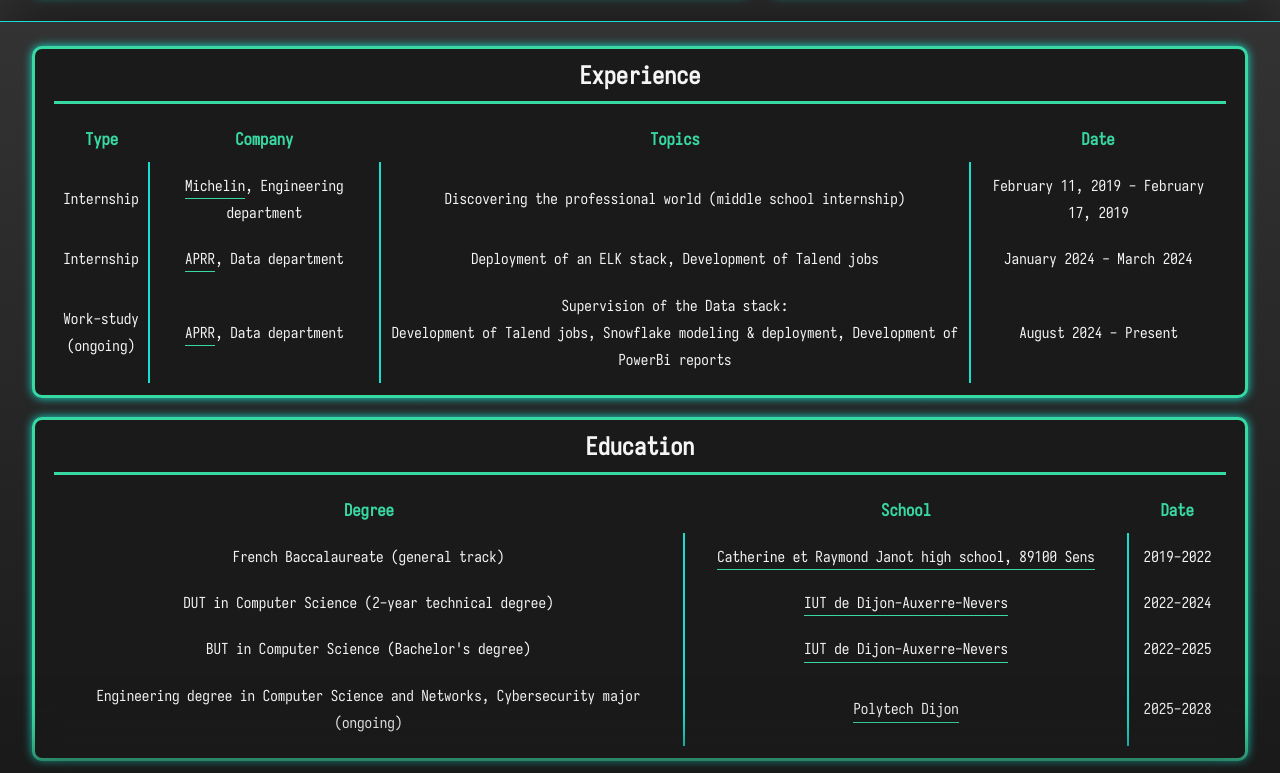
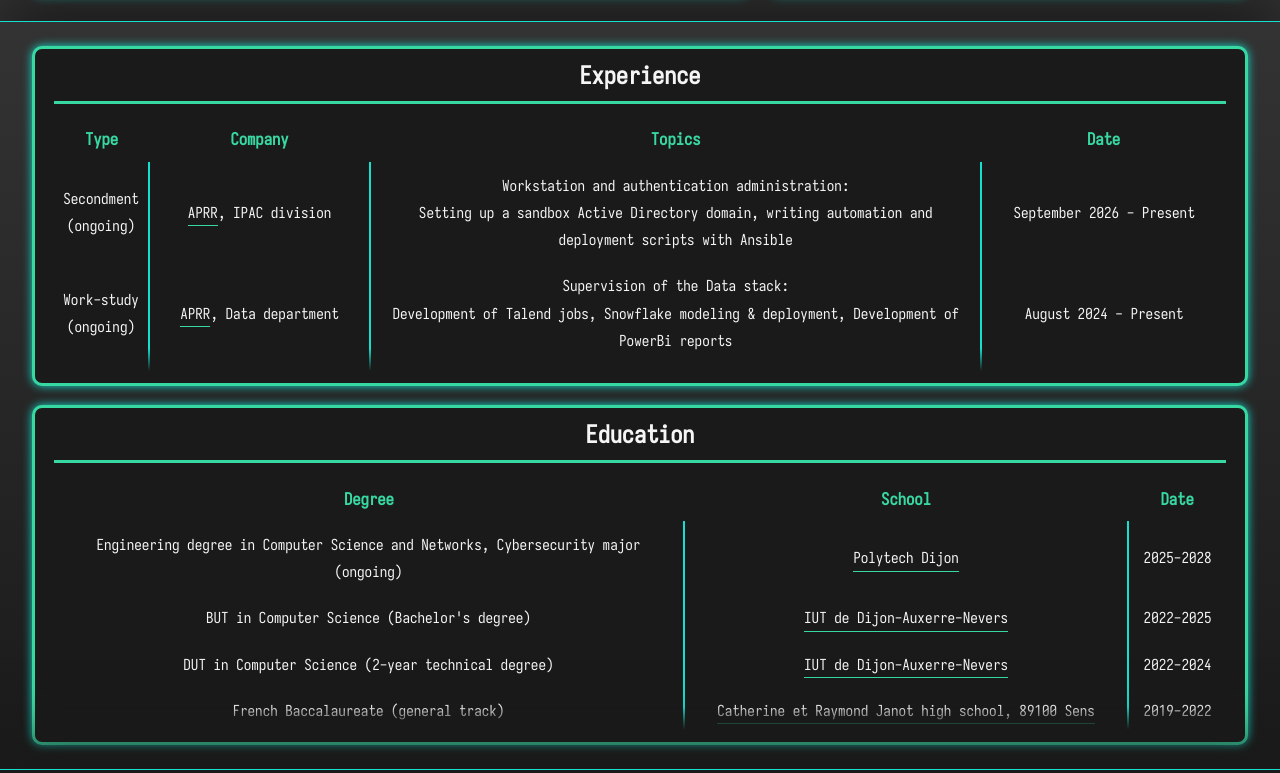
Before and after one commit to DeLimaM/DeLimaM.github.io, a plain HTML site: page index.html in a window 1280 px wide. Shown: the part 1527-2300 px from the top of the page. Drawn offline with Linux system fonts and the light colour scheme.

Commit message:
Add APRR secondment, newest first, scroll experience tables
- New experience row (secondment, IPAC division) with its translation
- Experience and education tables ordered from newest to oldest
- Experience section keeps the screen height: each table scrolls inside
  its cell, with a sticky header and a bottom fade

Co-Authored-By: Claude Opus 5.5 <noreply@anthropic.com>

```diff
--- a/index.html
+++ b/index.html
@@ -7,7 +7,8 @@
   <meta name="description"
     content="Site portfolio de Martin De Lima, élève ingénieur Informatique et Réseaux à Polytech Dijon et alternant développeur Data chez APRR"
     data-en-content="Portfolio of Martin De Lima, Computer Science and Networks engineering student at Polytech Dijon and work-study Data developer at APRR" />
-  <title data-en-text="Martin De Lima's portfolio - Developer in Dijon">Portfolio de Martin De Lima - Développeur à Dijon</title>
+  <title data-en-text="Martin De Lima's portfolio - Developer in Dijon">Portfolio de Martin De Lima - Développeur à
+    Dijon</title>
   <script>
     // pick the language before the first paint, so the other one never flashes
     (function () {
@@ -209,34 +210,22 @@
             <tbody>
               <tr>
                 <td data-label="Type">
-                  <span lang="fr">Stage</span><span lang="en">Internship</span>
+                  <span lang="fr">Détachement <br> (en cours)</span>
+                  <span lang="en">Secondment <br> (ongoing)</span>
                 </td>
-                <td data-label="Entreprise" data-en-label="Company"><a href="https://www.michelin.com/"
-                    class="link">Michelin</a>, <span lang="fr">Département Ingénierie</span><span lang="en">Engineering
-                    department</span></td>
+                <td data-label="Entreprise" data-en-label="Company"><a href="https://voyage.aprr.fr/"
+                    class="link">APRR</a>, <span lang="fr">Domaine IPAC</span><span lang="en">IPAC division</span></td>
                 <td data-label="Sujets" data-en-label="Topics">
-                  <span lang="fr">Observation du monde professionnel (Stage de 3ème)</span>
-                  <span lang="en">Discovering the professional world (middle school internship)</span>
+                  <span lang="fr">Administration des postes de travail et de l'authentification :<br />
+                    Mise en place d'un domaine Active Directory bac-à-sable, réalisation de scripts
+                    d'automatisation et de déploiement avec Ansible</span>
+                  <span lang="en">Workstation and authentication administration:<br />
+                    Setting up a sandbox Active Directory domain, writing automation and deployment
+                    scripts with Ansible</span>
                 </td>
                 <td data-label="Date">
-                  <span lang="fr">11 Février 2019 - 17 Février 2019</span>
-                  <span lang="en">February 11, 2019 - February 17, 2019</span>
-                </td>
-              </tr>
-              <tr>
-                <td data-label="Type">
-                  <span lang="fr">Stage</span><span lang="en">Internship</span>
-                </td>
-                <td data-label="Entreprise" data-en-label="Company"><a href="https://voyage.aprr.fr/"
-                    class="link">APRR</a>, <span lang="fr">Département Data</span><span lang="en">Data
-                    department</span></td>
-                <td data-label="Sujets" data-en-label="Topics">
-                  <span lang="fr">Déploiement d'une stack ELK, Développement de flux Talend</span>
-                  <span lang="en">Deployment of an ELK stack, Development of Talend jobs</span>
-                </td>
-                <td data-label="Date">
-                  <span lang="fr">Janvier 2024 - Mars 2024</span>
-                  <span lang="en">January 2024 - March 2024</span>
+                  <span lang="fr">Septembre 2026 - Maintenant</span>
+                  <span lang="en">September 2026 - Present</span>
                 </td>
               </tr>
               <tr>
@@ -260,6 +249,38 @@
                   <span lang="en">August 2024 - Present</span>
                 </td>
               </tr>
+              <tr>
+                <td data-label="Type">
+                  <span lang="fr">Stage</span><span lang="en">Internship</span>
+                </td>
+                <td data-label="Entreprise" data-en-label="Company"><a href="https://voyage.aprr.fr/"
+                    class="link">APRR</a>, <span lang="fr">Département Data</span><span lang="en">Data
+                    department</span></td>
+                <td data-label="Sujets" data-en-label="Topics">
+                  <span lang="fr">Déploiement d'une stack ELK, Développement de flux Talend</span>
+                  <span lang="en">Deployment of an ELK stack, Development of Talend jobs</span>
+                </td>
+                <td data-label="Date">
+                  <span lang="fr">Janvier 2024 - Mars 2024</span>
+                  <span lang="en">January 2024 - March 2024</span>
+                </td>
+              </tr>
+              <tr>
+                <td data-label="Type">
+                  <span lang="fr">Stage</span><span lang="en">Internship</span>
+                </td>
+                <td data-label="Entreprise" data-en-label="Company"><a href="https://www.michelin.com/"
+                    class="link">Michelin</a>, <span lang="fr">Département Ingénierie</span><span lang="en">Engineering
+                    department</span></td>
+                <td data-label="Sujets" data-en-label="Topics">
+                  <span lang="fr">Observation du monde professionnel (Stage de 3ème)</span>
+                  <span lang="en">Discovering the professional world (middle school internship)</span>
+                </td>
+                <td data-label="Date">
+                  <span lang="fr">11 Février 2019 - 17 Février 2019</span>
+                  <span lang="en">February 11, 2019 - February 17, 2019</span>
+                </td>
+              </tr>
             </tbody>
           </table>
         </div>
@@ -278,14 +299,23 @@
             <tbody>
               <tr>
                 <td data-label="Diplôme" data-en-label="Degree">
-                  <span lang="fr">Baccalauréat Général</span>
-                  <span lang="en">French Baccalaureate (general track)</span>
+                  <span lang="fr">Diplôme d'ingénieur Informatique et Réseaux, option Cybersécurité <br> (en
+                    cours)</span>
+                  <span lang="en">Engineering degree in Computer Science and Networks, Cybersecurity major <br>
+                    (ongoing)</span>
                 </td>
-                <td data-label="Établissement" data-en-label="School"><a
-                    href="https://lyc-janot-curie-sens.eclat-bfc.fr/" class="link"><span lang="fr">Lycée Catherine et
-                      Raymond Janot</span><span lang="en">Catherine et Raymond Janot high school</span>, 89100
-                    Sens</a></td>
-                <td data-label="Date">2019-2022</td>
+                <td data-label="Établissement" data-en-label="School"><a href="https://polytech.ube.fr/"
+                    class="link">Polytech Dijon</a></td>
+                <td data-label="Date">2025-2028</td>
+              </tr>
+              <tr>
+                <td data-label="Diplôme" data-en-label="Degree">
+                  <span lang="fr">BUT Informatique</span>
+                  <span lang="en">BUT in Computer Science (Bachelor's degree)</span>
+                </td>
+                <td data-label="Établissement" data-en-label="School"><a href="https://iutdijon.u-bourgogne.fr/www/"
+                    class="link">IUT de Dijon-Auxerre-Nevers</a></td>
+                <td data-label="Date">2022-2025</td>
               </tr>
               <tr>
                 <td data-label="Diplôme" data-en-label="Degree">
@@ -298,23 +328,14 @@
               </tr>
               <tr>
                 <td data-label="Diplôme" data-en-label="Degree">
-                  <span lang="fr">BUT Informatique</span>
-                  <span lang="en">BUT in Computer Science (Bachelor's degree)</span>
+                  <span lang="fr">Baccalauréat Général</span>
+                  <span lang="en">French Baccalaureate (general track)</span>
                 </td>
-                <td data-label="Établissement" data-en-label="School"><a href="https://iutdijon.u-bourgogne.fr/www/"
-                    class="link">IUT de Dijon-Auxerre-Nevers</a></td>
-                <td data-label="Date">2022-2025</td>
-              </tr>
-              <tr>
-                <td data-label="Diplôme" data-en-label="Degree">
-                  <span lang="fr">Diplôme d'ingénieur Informatique et Réseaux, option Cybersécurité <br> (en
-                    cours)</span>
-                  <span lang="en">Engineering degree in Computer Science and Networks, Cybersecurity major <br>
-                    (ongoing)</span>
-                </td>
-                <td data-label="Établissement" data-en-label="School"><a href="https://polytech.ube.fr/"
-                    class="link">Polytech Dijon</a></td>
-                <td data-label="Date">2025-2028</td>
+                <td data-label="Établissement" data-en-label="School"><a
+                    href="https://lyc-janot-curie-sens.eclat-bfc.fr/" class="link"><span lang="fr">Lycée Catherine et
+                      Raymond Janot</span><span lang="en">Catherine et Raymond Janot high school</span>, 89100
+                    Sens</a></td>
+                <td data-label="Date">2019-2022</td>
               </tr>
             </tbody>
           </table>
@@ -377,8 +398,8 @@
                 <p lang="en">
                   In January 2026, I took part in the Polytech Dijon Cybersecurity Hackathon, which I had
                   already joined in 2025 during my 3rd year of BUT (3rd place).
-                  This hackathon, organized with the cybersecurity education platform <a class="link"
-                    target="_blank" href="https://root-me.pro/">RootMe Pro</a>, consists in solving various
+                  This hackathon, organized with the cybersecurity education platform <a class="link" target="_blank"
+                    href="https://root-me.pro/">RootMe Pro</a>, consists in solving various
                   challenges: cryptanalysis, forensics, steganography, web...
                   <br>
                   After an afternoon of increasingly difficult challenges, my amazing team and I
@@ -428,7 +449,9 @@
                 </p>
               </div>
               <div class="project-link">
-                <svg class="icon" aria-hidden="true"><use href="#icon-github" /></svg>
+                <svg class="icon" aria-hidden="true">
+                  <use href="#icon-github" />
+                </svg>
                 <a class="link" target="_blank"
                   href="https://github.com/DeLimaM/Pathfinder">github.com/DeLimaM/Pathfinder</a>
               </div>
@@ -471,7 +494,9 @@
                 </p>
               </div>
               <div class="project-link">
-                <svg class="icon" aria-hidden="true"><use href="#icon-github" /></svg>
+                <svg class="icon" aria-hidden="true">
+                  <use href="#icon-github" />
+                </svg>
                 <a class="link" target="_blank"
                   href="https://github.com/DeLimaM/WebSnake">github.com/DeLimaM/WebSnake</a>
               </div>
@@ -514,7 +539,9 @@
                 </p>
               </div>
               <div class="project-link">
-                <svg class="icon" aria-hidden="true"><use href="#icon-github" /></svg>
+                <svg class="icon" aria-hidden="true">
+                  <use href="#icon-github" />
+                </svg>
                 <a class="link" target="_blank"
                   href="https://github.com/DeLimaM/SortsVisualizer">github.com/DeLimaM/SortsVisualizer</a>
               </div>
@@ -528,8 +555,8 @@
           </div>
           <div class="project-content">
             <div class="project-img">
-              <img src="images/Todos.PNG" alt="Capture d'écran de l'application"
-                data-en-alt="Screenshot of this app" loading="lazy" />
+              <img src="images/Todos.PNG" alt="Capture d'écran de l'application" data-en-alt="Screenshot of this app"
+                loading="lazy" />
             </div>
             <div class="project-textcontent">
               <div class="project-techs">
@@ -556,7 +583,9 @@
                 </p>
               </div>
               <div class="project-link">
-                <svg class="icon" aria-hidden="true"><use href="#icon-github" /></svg>
+                <svg class="icon" aria-hidden="true">
+                  <use href="#icon-github" />
+                </svg>
                 <a class="link" target="_blank" href="https://github.com/DeLimaM/ToDos">github.com/DeLimaM/ToDos</a>
               </div>
             </div>
@@ -606,7 +635,9 @@
                 </p>
               </div>
               <div class="project-link">
-                <svg class="icon" aria-hidden="true"><use href="#icon-github" /></svg>
+                <svg class="icon" aria-hidden="true">
+                  <use href="#icon-github" />
+                </svg>
                 <a class="link" target="_blank"
                   href="https://github.com/DeLimaM/DeLimaM.github.io">github.com/DeLimaM/DeLimaM.github.io</a>
               </div>
@@ -659,7 +690,9 @@
                 </p>
               </div>
               <div class="project-link">
-                <svg class="icon" aria-hidden="true"><use href="#icon-github" /></svg>
+                <svg class="icon" aria-hidden="true">
+                  <use href="#icon-github" />
+                </svg>
                 <a class="link" target="_blank"
                   href="https://github.com/DeLimaM/iCloudAlbumManager">github.com/DeLimaM/iCloudAlbumManager</a>
               </div>
@@ -739,8 +772,8 @@
           </div>
           <div class="project-content">
             <div class="project-img">
-              <img src="images/but2s3_01.png" alt="Capture d'écran du jeu"
-                data-en-alt="Screenshot of the game" loading="lazy" />
+              <img src="images/but2s3_01.png" alt="Capture d'écran du jeu" data-en-alt="Screenshot of the game"
+                loading="lazy" />
             </div>
             <div class="project-textcontent">
               <div class="project-techs">
@@ -787,8 +820,8 @@
           </div>
           <div class="project-content">
             <div class="project-img">
-              <img src="images/but1s2_01.png" alt="Capture d'écran du jeu"
-                data-en-alt="Screenshot of the game" loading="lazy" />
+              <img src="images/but1s2_01.png" alt="Capture d'écran du jeu" data-en-alt="Screenshot of the game"
+                loading="lazy" />
             </div>
             <div class="project-textcontent">
               <div class="project-techs">
@@ -838,7 +871,8 @@
           </div>
           <div class="project-content">
             <div class="project-img">
-              <img src="images/but1s2_02.png" alt="Capture d'écran de l'application affichant des tavernes créées par des graphes"
+              <img src="images/but1s2_02.png"
+                alt="Capture d'écran de l'application affichant des tavernes créées par des graphes"
                 data-en-alt="Screenshot of the app used to display taverns created by graphs" loading="lazy" />
             </div>
             <div class="project-textcontent">
@@ -887,8 +921,8 @@
           </div>
           <div class="project-content">
             <div class="project-img">
-              <img src="images/but1s2_03.png" alt="Capture d'écran du site"
-                data-en-alt="Screenshot of the site" loading="lazy" />
+              <img src="images/but1s2_03.png" alt="Capture d'écran du site" data-en-alt="Screenshot of the site"
+                loading="lazy" />
             </div>
             <div class="project-textcontent">
               <div class="project-techs">
@@ -940,23 +974,31 @@
       <h2><span lang="fr">Contact et liens</span><span lang="en">Contact & links</span></h2>
       <ul class="contact-items">
         <li class="cell contact-item">
-          <svg class="icon" aria-hidden="true"><use href="#icon-phone" /></svg>
+          <svg class="icon" aria-hidden="true">
+            <use href="#icon-phone" />
+          </svg>
           <span class="contact-label"><span lang="fr">Téléphone</span><span lang="en">Phone</span></span>
           <a class="link" href="tel:+33768262629">07 68 26 26 29</a>
         </li>
         <li class="cell contact-item">
-          <svg class="icon" aria-hidden="true"><use href="#icon-envelope" /></svg>
+          <svg class="icon" aria-hidden="true">
+            <use href="#icon-envelope" />
+          </svg>
           <span class="contact-label">Email</span>
           <a class="link" target="_blank"
             href="https://mail.google.com/mail/?view=cm&fs=1&to=martin.delimaa@gmail.com">martin.delimaa@gmail.com</a>
         </li>
         <li class="cell contact-item">
-          <svg class="icon" aria-hidden="true"><use href="#icon-github" /></svg>
+          <svg class="icon" aria-hidden="true">
+            <use href="#icon-github" />
+          </svg>
           <span class="contact-label">GitHub</span>
           <a class="link" target="_blank" href="https://github.com/DeLimaM">github.com/DeLimaM</a>
         </li>
         <li class="cell contact-item">
-          <svg class="icon" aria-hidden="true"><use href="#icon-linkedin" /></svg>
+          <svg class="icon" aria-hidden="true">
+            <use href="#icon-linkedin" />
+          </svg>
           <span class="contact-label">LinkedIn</span>
           <a class="link" target="_blank"
             href="https://www.linkedin.com/in/delimamartin">linkedin.com/in/delimamartin</a>
--- a/styles.css
+++ b/styles.css
@@ -576,8 +576,45 @@ input:checked + .slider::before {
 /* #endregion */
 
 /* #region Experience section */
+/* the section keeps the screen height: each table scrolls inside its cell,
+   the space going first to the table that needs it */
+#experience {
+  height: calc(100vh - var(--header-h));
+  height: calc(100svh - var(--header-h));
+}
+
 #experience .grid {
+  min-height: 0;
   grid-template-columns: 1fr;
+  grid-template-rows: minmax(0, auto) minmax(0, auto);
+}
+
+#experience .cell {
+  min-height: 0;
+}
+
+/* the bottom fade hints at the hidden rows; it covers only the bottom
+   padding once scrolled to the end */
+#experience .cell-content {
+  min-height: 0;
+  overflow-y: auto;
+  justify-content: safe center;
+  padding-top: 0;
+  padding-bottom: 1.5em;
+  mask-image: linear-gradient(black calc(100% - 1.5em), transparent);
+}
+
+/* the sticky header sticks below the scroller padding: the top space is
+   a margin instead, which scrolls away */
+#experience table {
+  margin-top: 1em;
+}
+
+#experience thead th {
+  position: sticky;
+  top: 0;
+  z-index: 1;
+  background-color: var(--color-primary);
 }
 
 table {
```
Also changed, not shown: 1 other file.
